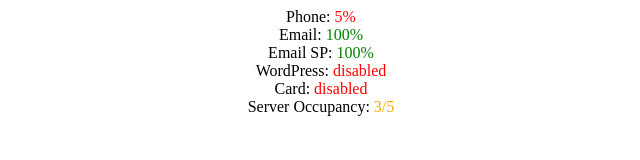
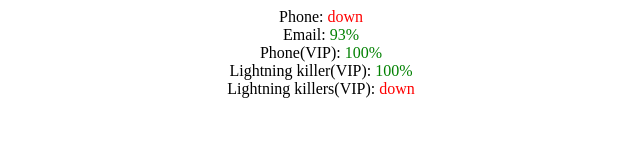
Before and after one commit to Bwz72829191/b, a plain HTML site: page power/index.html in a window 1280 px wide. Shown: the whole page, without its empty margins (319-959 px from the left). Drawn offline with Linux system fonts and the light colour scheme.

Commit message:
Add files via upload

```diff
--- a/power/index.html
+++ b/power/index.html
@@ -4,7 +4,7 @@
 			</head>
 			<body>
 				<center>
-				Phone: <font color="red">5%</font><br/>Email: <font color="green">100%</font><br/>Email SP: <font color="green">100%</font><br/>WordPress: <font color="red">disabled</font><br/>Card: <font color="red">disabled</font><br/>Server Occupancy: <font color="orange">3/5</font>
+				Phone: <font color="red">down</font><br/>Email: <font color="green">93%</font><br/>Phone(VIP): <font color="green">100%</font><br/>Lightning killer(VIP): <font color="green">100%</font><br/> Lightning killers(VIP): <font color="red">down</font><br/>
 				</center>
                  </body>
 				</html>
```
